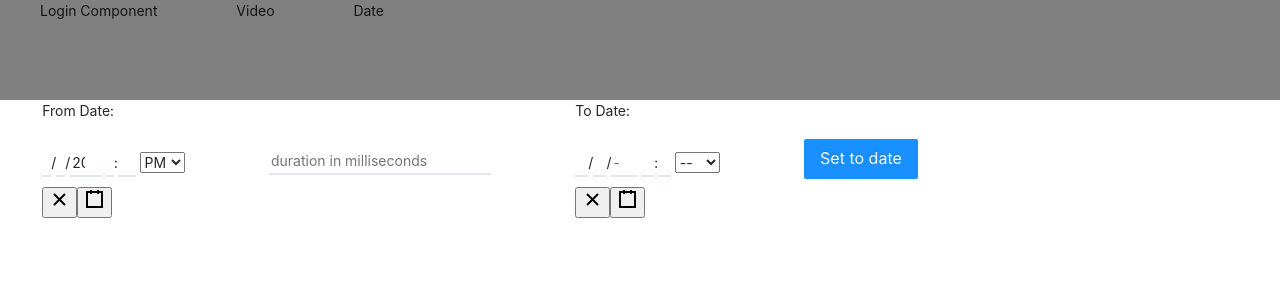
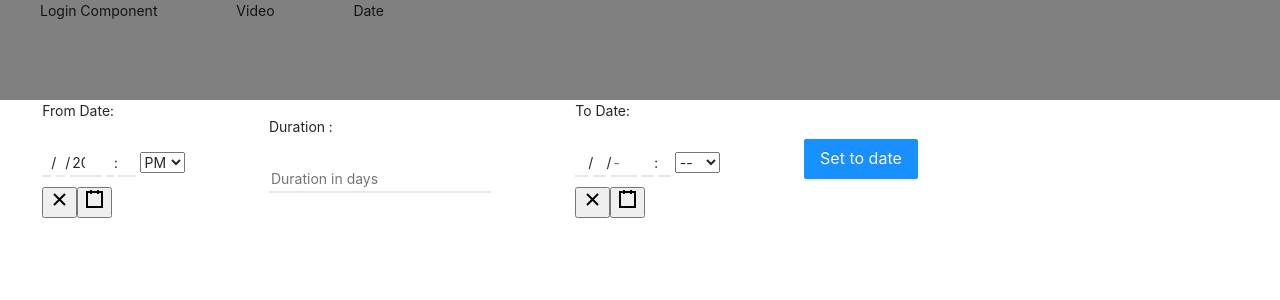
Before and after one commit to Nandu064/viamagusassignment, a React (Create React App) app: page / in a window 1280 px wide. Shown: the top 300 px of the page. Built offline with nearby package versions, Linux system fonts and the light colour scheme.

Commit message:
commited with minor changes

```diff
--- a/src/components/DateTime/DateTime.js
+++ b/src/components/DateTime/DateTime.js
@@ -39,7 +39,8 @@ function DateTime() {
                <DateTimePicker value={fromDate} onChange={(value)=>setFromDate(value)} />
             </div>
             <div className="duration">
-                <input type="number" placeholder="duration in milliseconds" value={duration} onChange={(e)=>setDuration(e.target.value)}/>
+                <p>Duration :</p>
+                <input type="number" placeholder="Duration in days" value={duration} onChange={(e)=>setDuration(e.target.value)}/>
             </div>
             <div className="from_date">
                 <p>To Date:</p>
```
